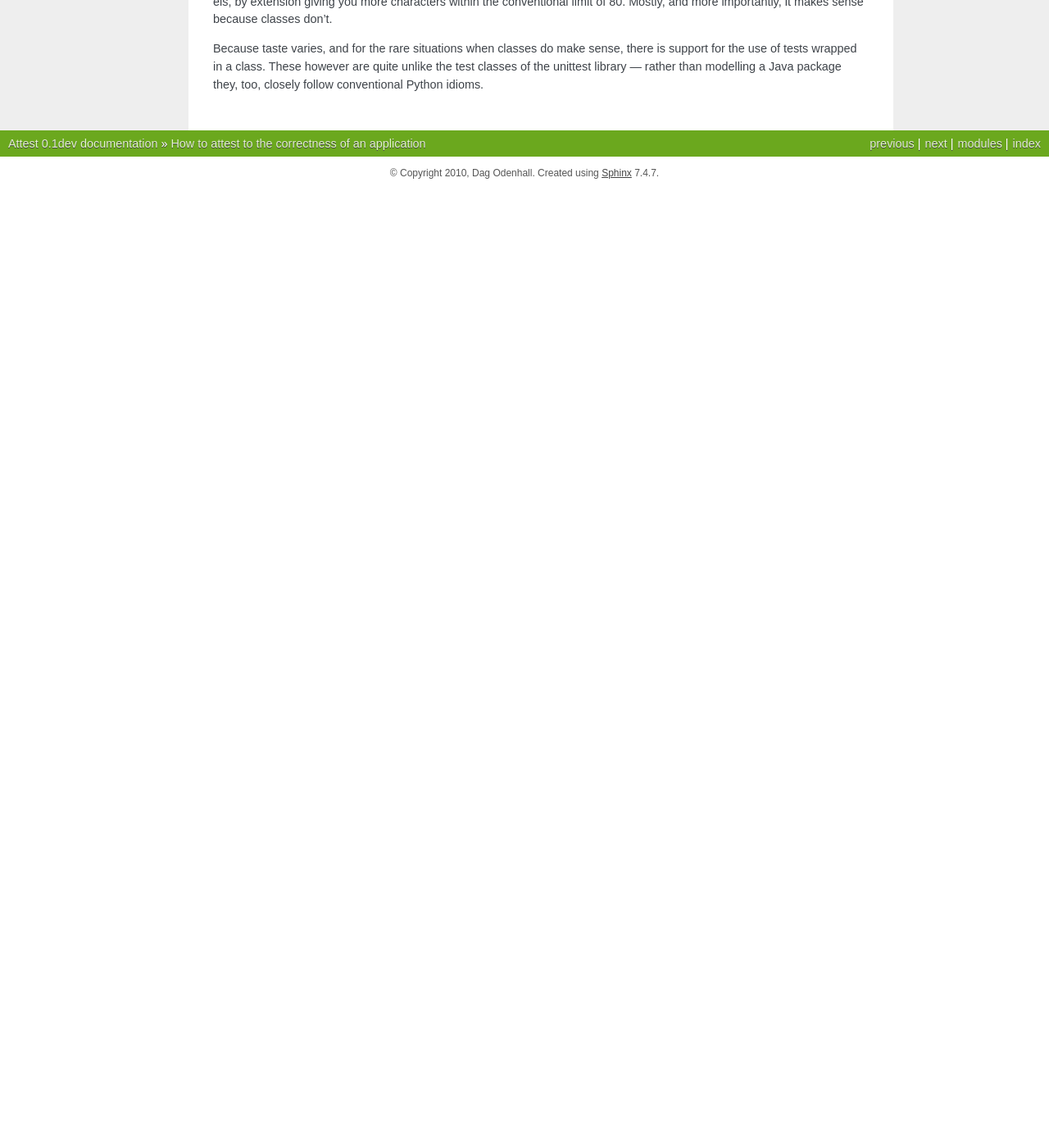
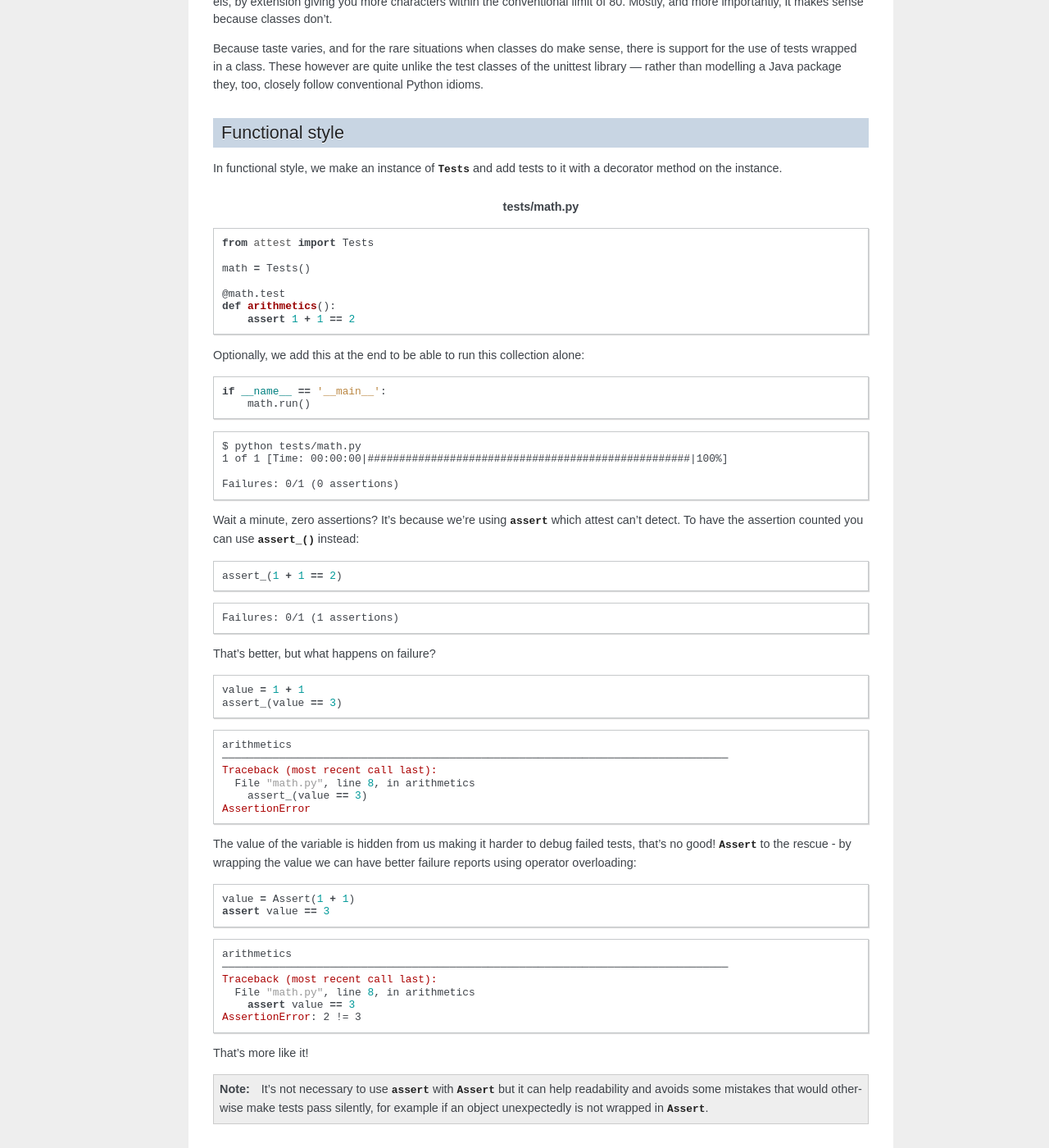
Before and after one commit to dag/attest, a Sphinx documentation site: the page built from docs/guide.rst, in a window 1280 px wide and 1400 px high, scrolled down 921 px. Shown: the whole window at 82% size. Built offline with Sphinx 7.4.7, drawn with Linux system fonts in a browser that asks for light colours; before the commit the page ends 1152 px from its top, so only the background shows below that.

Commit message:
More on the guide

```diff
--- a/docs/guide.rst
+++ b/docs/guide.rst
@@ -1,5 +1,7 @@
 How to attest to the correctness of an application
 ==================================================
+
+.. module:: attest
 
 .. sidebar:: Directory structure
 
@@ -68,5 +70,88 @@ there is support for the use of tests wrapped in a class. These however are
 quite unlike the test classes of the unittest library — rather than modelling
 a Java package they, too, closely follow conventional Python idioms.
 
+.. _Flask: http://flask.pocoo.org/
 
-.. _Flask: http://flask.pocoo.org/
+
+Functional style
+----------------
+
+In functional style, we make an instance of :class:`Tests` and add
+tests to it with a decorator method on the instance.
+
+.. centered:: tests/math.py
+
+::
+
+    from attest import Tests
+
+    math = Tests()
+
+    @math.test
+    def arithmetics():
+        assert 1 + 1 == 2
+
+Optionally, we add this at the end to be able to run this collection
+alone::
+
+    if __name__ == '__main__':
+        math.run()
+
+.. code-block:: text
+
+    $ python tests/math.py
+    1 of 1 [Time: 00:00:00|###################################################|100%]
+
+    Failures: 0/1 (0 assertions)
+
+Wait a minute, zero assertions? It's because we're using :keyword:`assert`
+which attest can't detect. To have the assertion counted you can use
+:func:`assert_` instead::
+
+    assert_(1 + 1 == 2)
+
+.. code-block:: text
+
+    Failures: 0/1 (1 assertions)
+
+That's better, but what happens on failure?
+
+::
+
+    value = 1 + 1
+    assert_(value == 3)
+
+.. code-block:: pytb
+
+    arithmetics
+    ────────────────────────────────────────────────────────────────────────────────
+    Traceback (most recent call last):
+      File "math.py", line 8, in arithmetics
+        assert_(value == 3)
+    AssertionError
+
+The value of the variable is hidden from us making it harder to debug
+failed tests, that's no good! :class:`Assert` to the rescue - by
+wrapping the value we can have better failure reports using operator
+overloading::
+
+    value = Assert(1 + 1)
+    assert value == 3
+
+.. code-block:: pytb
+
+    arithmetics
+    ────────────────────────────────────────────────────────────────────────────────
+    Traceback (most recent call last):
+      File "math.py", line 8, in arithmetics
+        assert value == 3
+    AssertionError: 2 != 3
+
+That's more like it!
+
+.. note::
+
+    It's not necessary to use :keyword:`assert` with :class:`Assert` but it
+    can help readability and avoids some mistakes that would otherwise make
+    tests pass silently, for example if an object unexpectedly is not wrapped
+    in :class:`Assert`.
```
